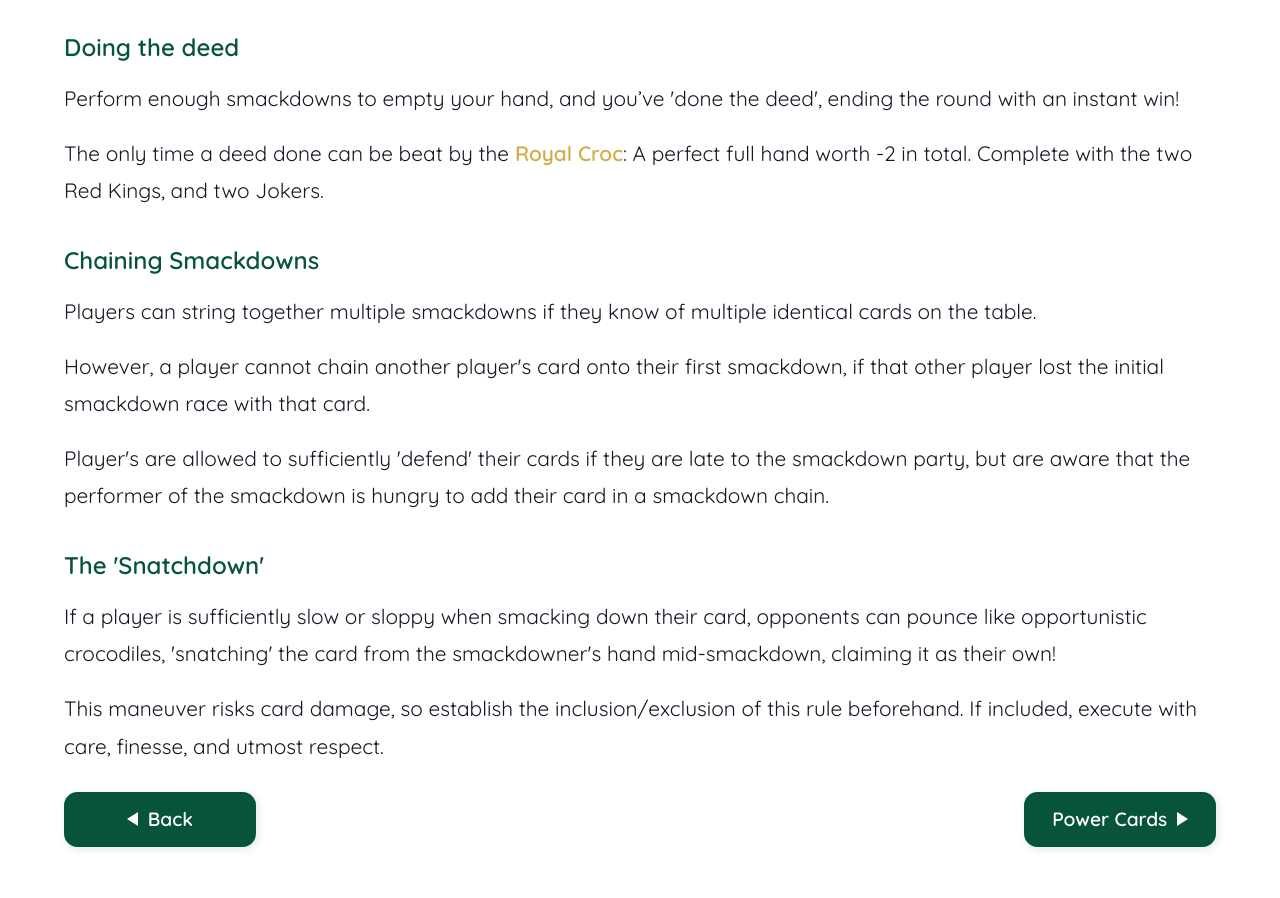
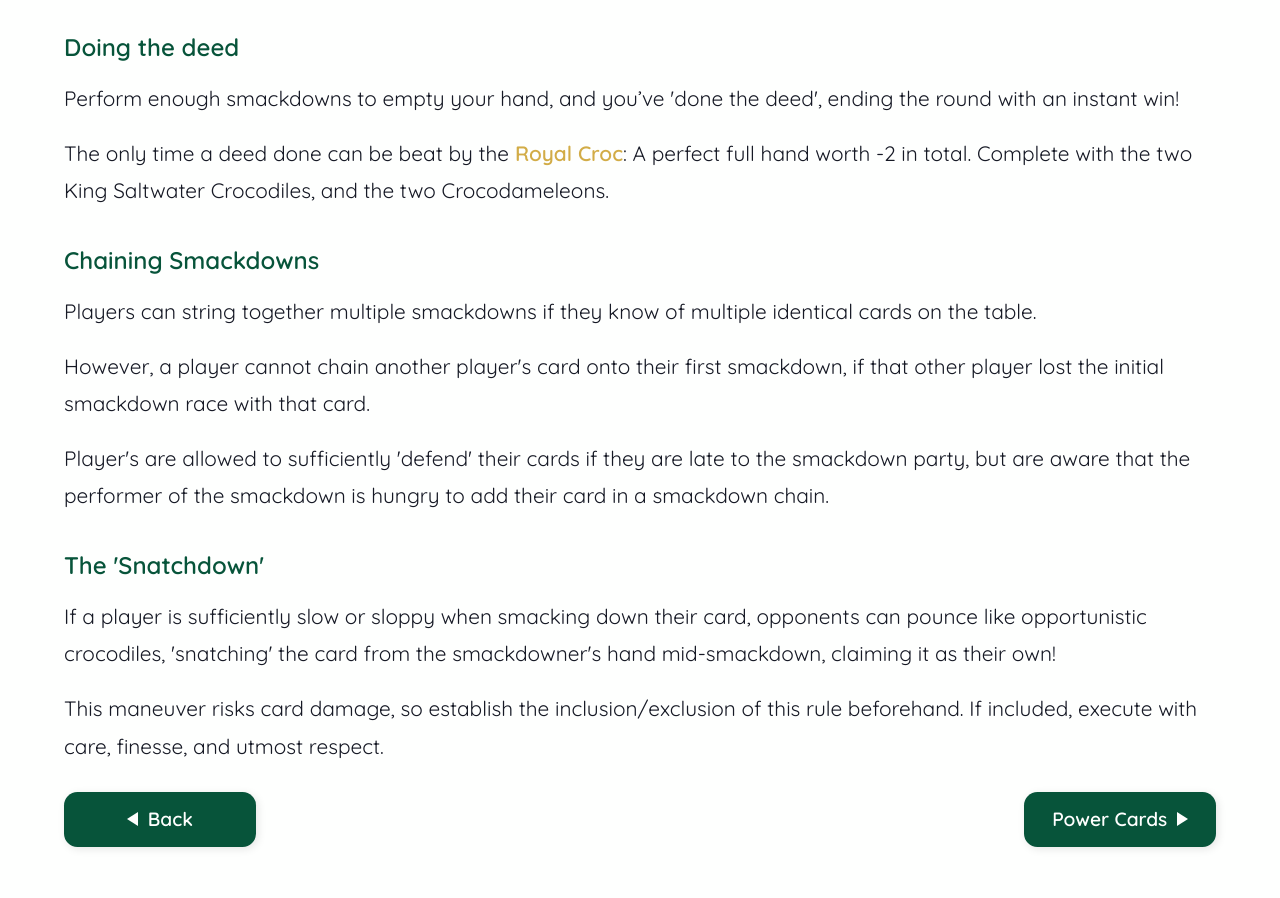
Before and after one commit to maxkatilius/crocodile, a React (Vite) app in the folder frontend/: page /how-to/smackdowns in a window 1280 px wide. Shown: the part 900-1798 px from the top of the page. Built offline with nearby package versions, Linux system fonts and the light colour scheme.

Commit message:
royal croc definition changed

```diff
--- a/frontend/src/pages/Smackdowns.tsx
+++ b/frontend/src/pages/Smackdowns.tsx
@@ -49,7 +49,7 @@ const Smackdowns = () => {
 				The only time a deed done can be beat by the
 				<span className="royal-croc"> Royal Croc</span>:
 				A perfect full hand worth -2 in total.
-				Complete with the two Red Kings, and two Jokers.
+				Complete with the two King Saltwater Crocodiles, and the two Crocodameleons.
 			</p>
 			<h4>Chaining Smackdowns</h4>
 			<p>
```
